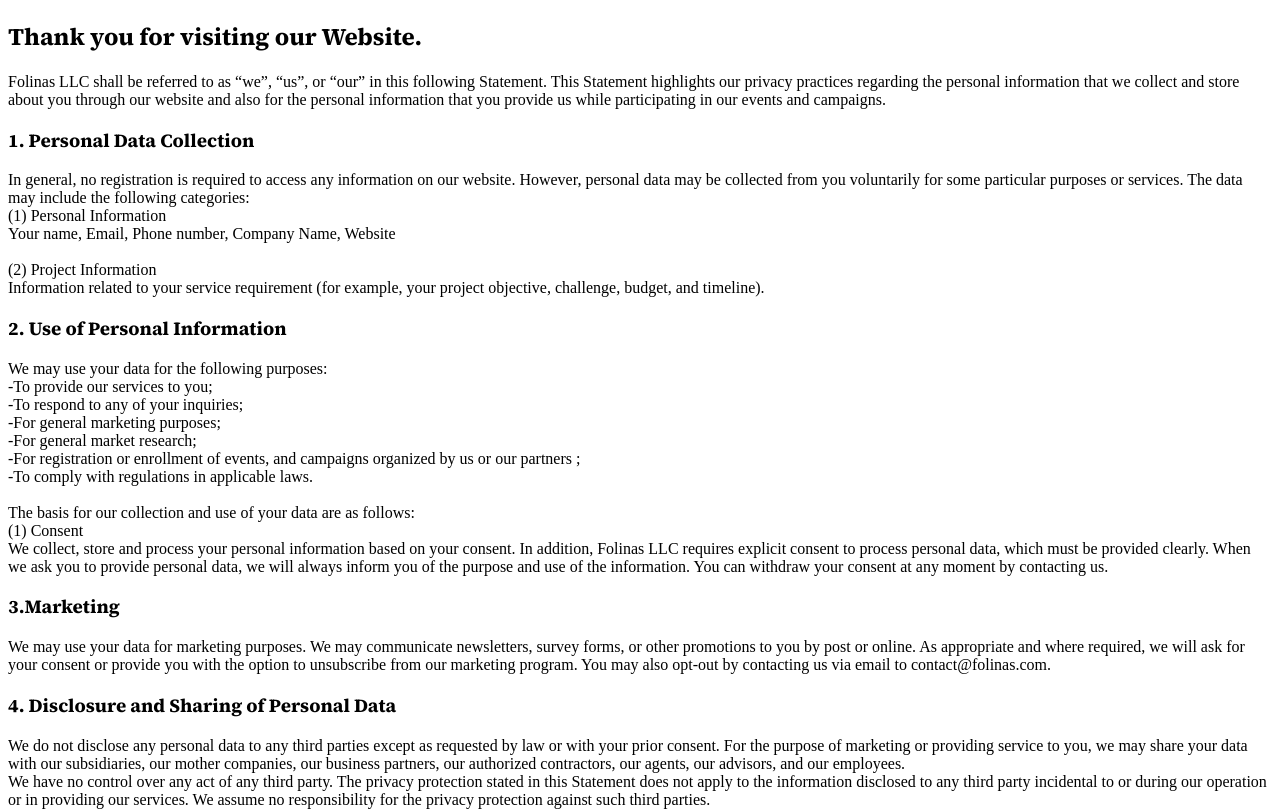
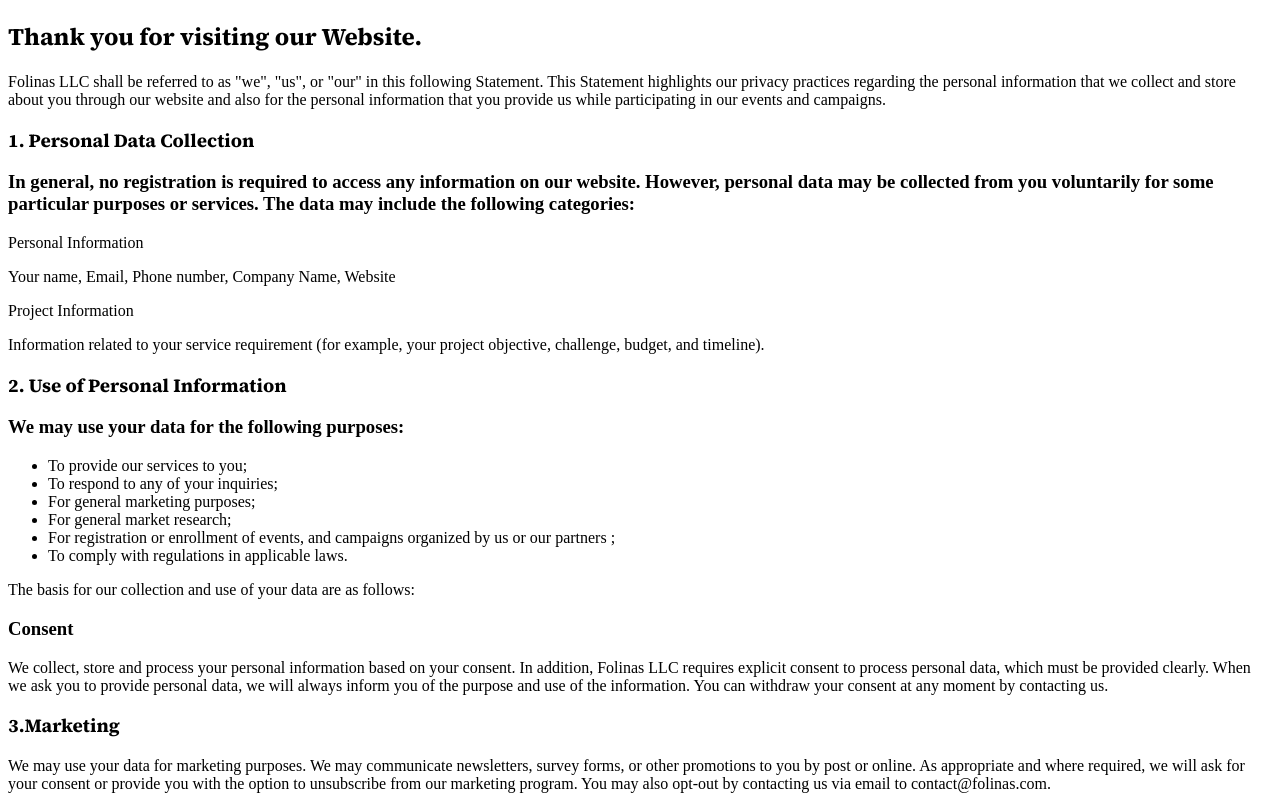
Before and after one commit to trucka312/folinas_LLC, a Next.js app: page /policy in a window 1280 px wide. Shown: the top 811 px of the page. Built offline with nearby package versions, Linux system fonts and the light colour scheme.

Commit message:
PhucTD build

```diff
--- a/app/policy/page.tsx
+++ b/app/policy/page.tsx
@@ -1,5 +1,3 @@
-"use client";
-
 import React from "react";
 import { useRouter } from "next/navigation";
 
@@ -9,7 +7,7 @@
 
 interface PrivacyPolicyItem {
   title: string;
-  content: any;
+  content: React.ReactNode;
 }
 
 const PrivacyPolicy: React.FC = () => {
@@ -17,65 +15,63 @@
   const handleBack = () => {
     router.push("/");
   };
+
   const dataPrivacyPolicy: PrivacyPolicyItem[] = [
     {
       title: "1. Personal Data Collection",
       content: (
-        <p className="mb-4">
+        <div className="mb-4">
+          <h3>
             In general, no registration is required to access any information on
             our website. However, personal data may be collected from you
             voluntarily for some particular purposes or services. The data may
             include the following categories:
-          <br />
+          </h3>
           <div className="ml-4">
-            (1) Personal Information
-            <br />
-            Your name, Email, Phone number, Company Name, Website
+            <p>Personal Information</p>
+            <p>Your name, Email, Phone number, Company Name, Website</p>
           </div>
-          <br />
           <div className="ml-4">
-            (2) Project Information
-            <br />
+            <p> Project Information</p>
+            <p>
               Information related to your service requirement (for example, your
               project objective, challenge, budget, and timeline).
+            </p>
           </div>
-        </p>
+        </div>
       ),
     },
     {
       title: "2. Use of Personal Information",
       content: (
-        <p className="mb-4">
-          We may use your data for the following purposes:
-          <br />
+        <div className="mb-4">
+          <h3>We may use your data for the following purposes:</h3>
+          <ul className="ml-4">
+            <li>To provide our services to you;</li>
+            <li>To respond to any of your inquiries;</li>
+            <li>For general marketing purposes;</li>
+            <li>For general market research;</li>
+            <li>
+              For registration or enrollment of events, and campaigns organized
+              by us or our partners ;
+            </li>
+            <li>To comply with regulations in applicable laws.</li>
+          </ul>
+          <p>
+            The basis for our collection and use of your data are as follows:
+          </p>
           <div className="ml-4">
-            -To provide our services to you;
-            <br />
-            -To respond to any of your inquiries;
-            <br />
-            -For general marketing purposes;
-            <br />
-            -For general market research;
-            <br />
-            -For registration or enrollment of events, and campaigns organized
-            by us or our partners ;
-            <br />
-            -To comply with regulations in applicable laws.
+            <h3> Consent</h3>
+            <p>
+              We collect, store and process your personal information based on
+              your consent. In addition, Folinas LLC requires explicit consent
+              to process personal data, which must be provided clearly. When we
+              ask you to provide personal data, we will always inform you of the
+              purpose and use of the information. You can withdraw your consent
+              at any moment by contacting us.
+            </p>
           </div>
-          <br />
-          The basis for our collection and use of your data are as follows:
-          <br />
-          <span className="ml-4">
-            (1) Consent
-            <br />
-            We collect, store and process your personal information based on
-            your consent. In addition, Folinas LLC requires explicit consent to
-            process personal data, which must be provided clearly. When we ask
-            you to provide personal data, we will always inform you of the
-            purpose and use of the information. You can withdraw your consent at
-            any moment by contacting us.
-          </span>
-        </p>
+        </div>
       ),
     },
     {
@@ -100,7 +96,6 @@
           marketing or providing service to you, we may share your data with our
           subsidiaries, our mother companies, our business partners, our
           authorized contractors, our agents, our advisors, and our employees.
-          <br />
           We have no control over any act of any third party. The privacy
           protection stated in this Statement does not apply to the information
           disclosed to any third party incidental to or during our operation or
@@ -124,10 +119,8 @@
         <p className="mb-4">
           You are entitled to be informed by us whether we hold your data. You
           have the right to access, correct, delete or transfer the Personal
-          data that we hold.
-          <br />
-          Any such data request access has to be made in writing and sent to us
-          by mail to contact@folinas.com.
+          data that we hold. Any such data request access has to be made in
+          writing and sent to us by mail to contact@folinas.com.
         </p>
       ),
     },
@@ -166,7 +159,7 @@
             heading="Thank you for visiting our Website."
           />
           <p>
-            Folinas LLC shall be referred to as “we”, “us”, or “our” in this
+            Folinas LLC shall be referred to as "we", "us", or "our" in this
             following Statement. This Statement highlights our privacy practices
             regarding the personal information that we collect and store about
             you through our website and also for the personal information that
@@ -177,6 +170,7 @@
           {dataPrivacyPolicy.map((item, index) => (
             <div key={index}>
               <Heading className="mb-5" headingTag="h3" heading={item.title} />
+              {/* Sử dụng HTML entities để escape dấu nháy đơn và dấu nháy kép */}
               <>{item.content}</>
             </div>
           ))}
```
Lines whose indentation alone changed are shown as unchanged.
